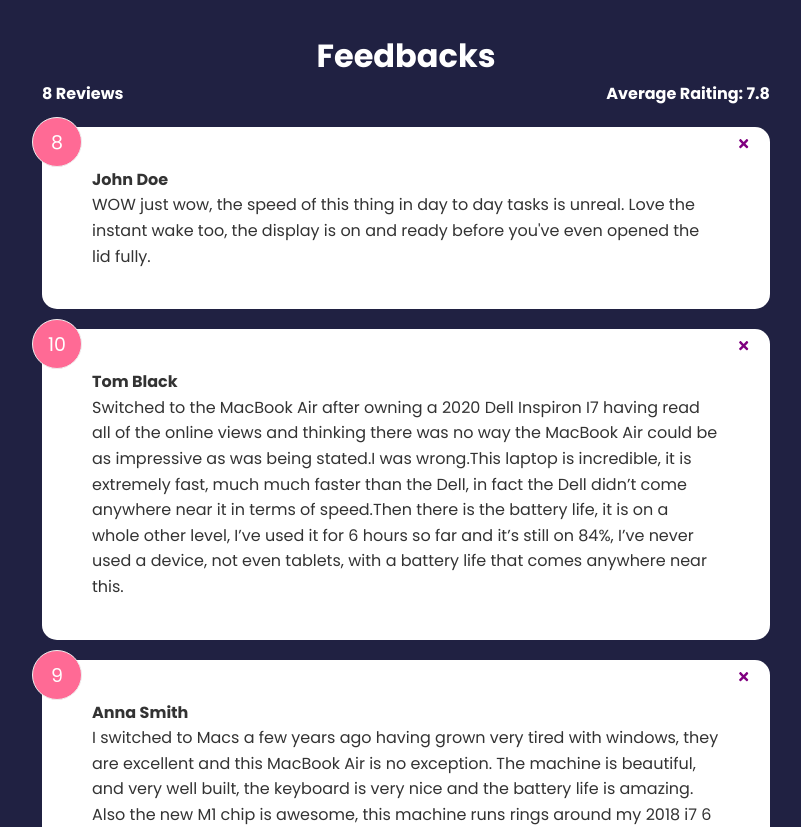
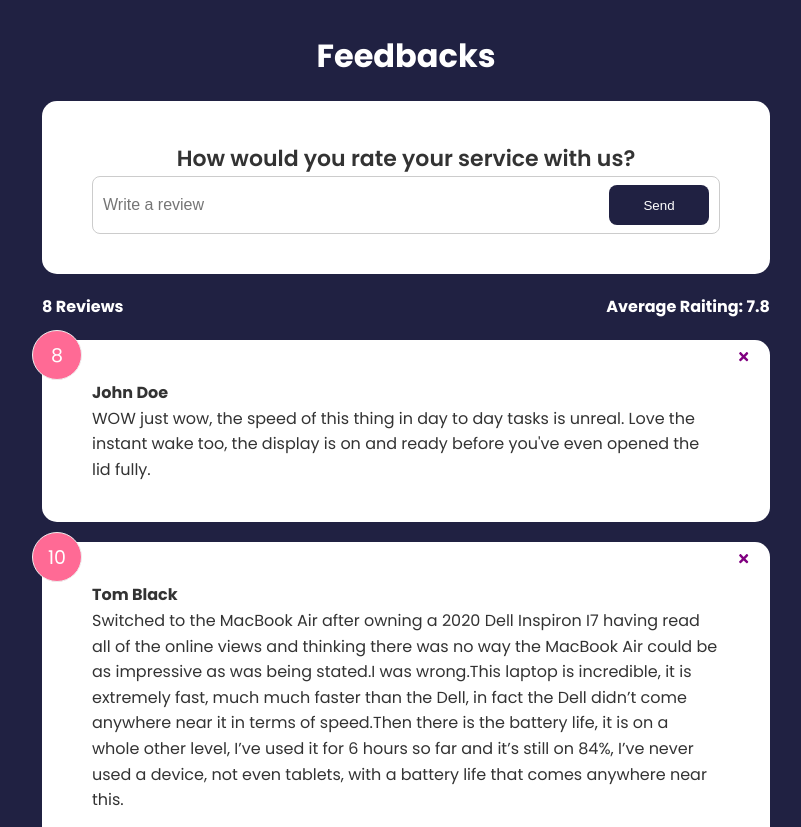
Before and after one commit to zulfiya-yumagulova/feadback-app, a React (Create React App) app: page / in a window 1280 px wide. Shown: the top 827 px of the page, without its empty margins (234-1035 px from the left). Built offline with nearby package versions, Linux system fonts and the light colour scheme.

Commit message:
created customized button

```diff
--- a/src/App.js
+++ b/src/App.js
@@ -5,6 +5,7 @@
 import FeedbackData from "./Data/FeedbackData.js";
 import FeedbackList from "./Components/FeedbackList";
 import FeedbackStats from "./Components/FeedbackStats.jsx";
+import FeedbackForm from "./Components/FeedbackForm";
 
 function App() {
   const [feedbacks, setFeedbacks] = useState(FeedbackData);
@@ -20,6 +21,7 @@
     <>
       <Header />
       <div className="container">
+        <FeedbackForm />
         <FeedbackStats feedbacks={feedbacks} />
         <FeedbackList feedbacks={feedbacks} handleDelete={deleteFeedback} />
       </div>
--- /dev/null
+++ b/src/Components/FeedbackForm.js
@@ -0,0 +1,30 @@
+import React, { useState } from "react";
+import Card from "./shared/Card";
+import Button from "./shared/Button";
+
+function FeedbackForm() {
+  const [text, setText] = useState("");
+  const handleTextChange = (event) => {
+    // event.preventDefault();
+    setText(event.target.value);
+  };
+  return (
+    <Card>
+      <form>
+        <h2>How would you rate your service with us?</h2>
+        {/* @todo - rating component */}
+        <div className="input-group">
+          <input
+            onChange={handleTextChange}
+            type="text"
+            placeholder="Write a review"
+            value={text}
+          />
+          <Button type="submit">Send</Button>
+        </div>
+      </form>
+    </Card>
+  );
+}
+
+export default FeedbackForm;
--- /dev/null
+++ b/src/Components/shared/Button.js
@@ -0,0 +1,23 @@
+import React from "react";
+import { ReactPropTypes } from "react";
+
+export default function Button({ children, version, type, isDisabled }) {
+  return (
+    <button type={type} disabled={isDisabled} className={`btn btn-${version}`}>
+      {children}
+    </button>
+  );
+}
+
+Button.defaultProps = {
+  version: "primary",
+  type: "button",
+  isDisabled: false,
+};
+
+// Button.ReactPropTypes = {
+//   children: ReactPropTypes.node.isRequired,
+//   version: ReactPropTypes.string,
+//   type: ReactPropTypes.string,
+//   isDisabled: ReactPropTypes.bool,
+// };
```
